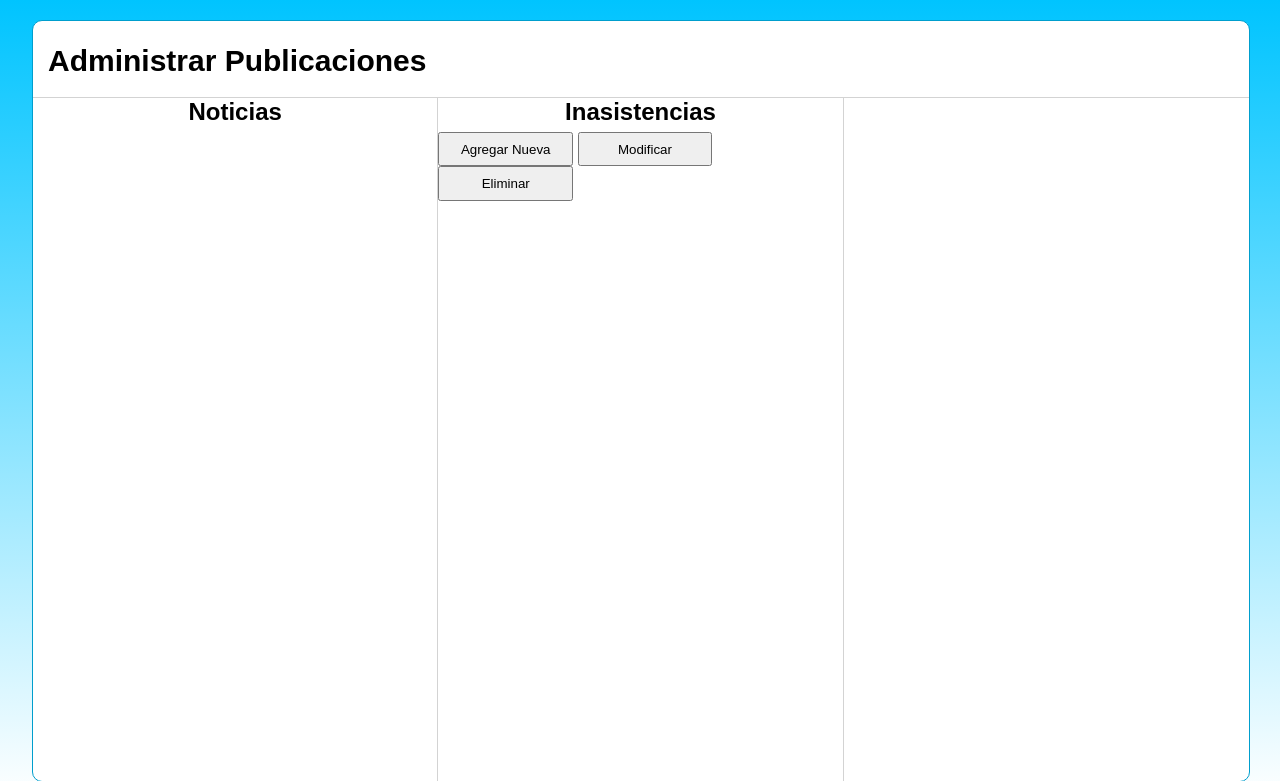
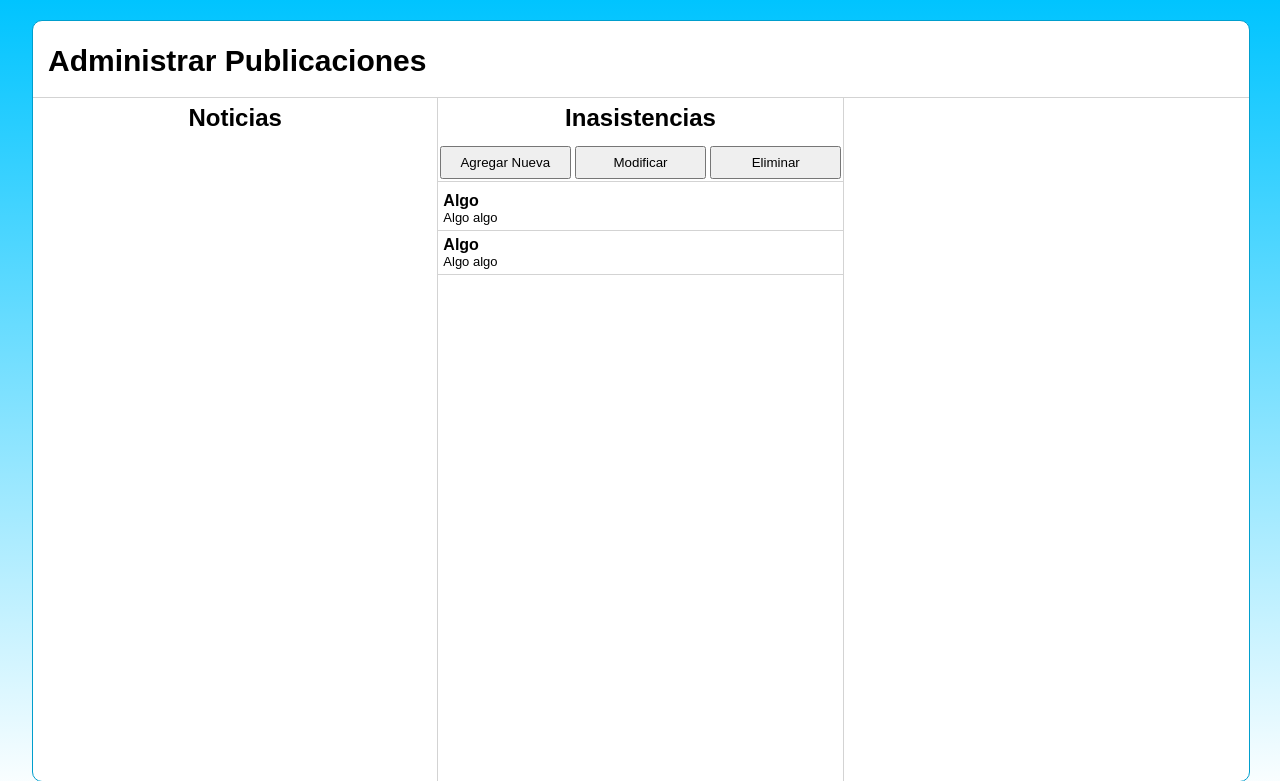
Before and after one commit to kurotori/CarteleraVirtualIFD, a PHP site: page /administrar/agregar/index.html in a window 1280 px wide. Shown: the top 781 px of the page. Run offline with PHP 8.4, Linux system fonts and the light colour scheme.

Commit message:
Modificaciones en el estilo

```diff
--- a/administrar/agregar/index.css
+++ b/administrar/agregar/index.css
@@ -34,6 +34,9 @@
 .borde_derecho_1pxSolid{
     border-right: 1px solid lightgray;
 }
+.borde_abajo_1pxSolid{
+    border-bottom: 1px solid lightgray;
+}
 
 #noticias{
 
@@ -44,28 +47,68 @@
 }
 
 .titulo_seccion{
-    height: 5%;
+    height: 7%;
 }
 
 .titulo_seccion h2{
+    position: relative;
+    display: block;
     margin: 0px;
     text-align: center;
+    height: 75%;
+    top: 12.5%;
 }
 
 .herramientas_seccion{
-    height: 5%;
+    height: calc(5% - 1px);
+    text-align: center;
+    padding-bottom: 2px;
 }
 
 .herramientas_seccion button{
     height: 100%;
-    width: calc(100% / 3);
+    width: calc((100% / 3) - 4px);
+    padding: 0px;
 }
 
 .contenido_seccion{
-    height: 90%;
+    height: calc(88% - 2px);
     overflow-y: scroll;
 }
 
 #contenido{
     height: 90%;
 }
+
+.lista_contenido{
+    position: relative;
+    top: 5px;
+    margin: 0px;
+    padding: 0px;
+    list-style: none;
+}
+
+.lista_contenido li{
+    padding: 5px;
+    border-bottom: 1px solid lightgray;
+}
+
+.lista_contenido li:hover{
+    background-color: lightblue;
+}
+
+.lista_contenido li:active{
+    background-color: rgb(135, 170, 235);
+}
+
+.lista_contenido p{
+    margin: 0px;
+}
+
+.lista_contenido li .nombre{
+    font-weight: bold;
+}
+
+.lista_contenido li .contenido{
+    font-size: small;
+}
--- a/administrar/agregar/index.html
+++ b/administrar/agregar/index.html
@@ -26,12 +26,23 @@
                 <div class="fila titulo_seccion" id="">
                     <h2>Inasistencias</h2>
                 </div>
-                <div class="fila herramientas_seccion">
-                    <button>Agregar Nueva</button>
-                    <button>Modificar</button>
-                    <button>Eliminar</button>
+                <div class="fila herramientas_seccion borde_abajo_1pxSolid">
+                    <button id="btn_nuevaInasistencia">Agregar Nueva</button>
+                    <button id="btn_modInasistencia">Modificar</button>
+                    <button id="btn_eliminarInasistencias">Eliminar</button>
                 </div>
-                <div class="fila contenido_seccion" id="lista_inasistencias"></div>
+                <div class="fila contenido_seccion" id="lista_inasistencias">
+                    <ul class="lista_contenido" id="lista_inasistencias">
+                        <li>
+                            <p class="nombre">Algo</p>
+                            <p class="contenido">Algo algo</p>
+                        </li>
+                        <li>
+                            <p class="nombre">Algo</p>
+                            <p class="contenido">Algo algo</p>
+                        </li>
+                    </ul>
+                </div>
             </div>
             <div class="columna tercio_v" id=""></div>
         </div>
```
